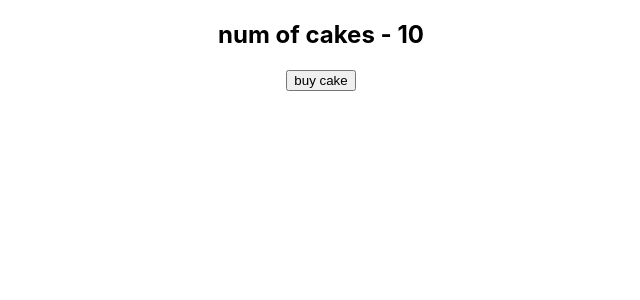
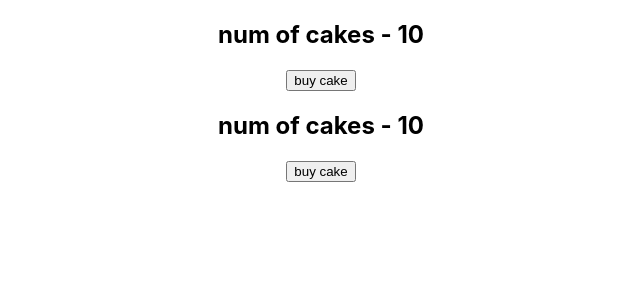
Before and after one commit to meisam-msr/redux, a React (Create React App) app: page / in a window 1280 px wide. Shown: the top 300 px of the page, without its empty margins (319-959 px from the left). Built offline with nearby package versions, Linux system fonts and the light colour scheme.

Commit message:
hooksCakeContainer added

```diff
--- a/src/App.js
+++ b/src/App.js
@@ -2,12 +2,14 @@ import "./App.css";
 import { Provider } from "react-redux";
 import CakeContainer from "./components/CakeContainer";
 import store from "./redux/store";
+import HooksCakeContainer from "./components/HooksCakeContainer";
 
 function App() {
   return (
     <Provider store={store}>
       <div className="App">
         <CakeContainer />
+        <HooksCakeContainer />
       </div>
     </Provider>
   );
```
